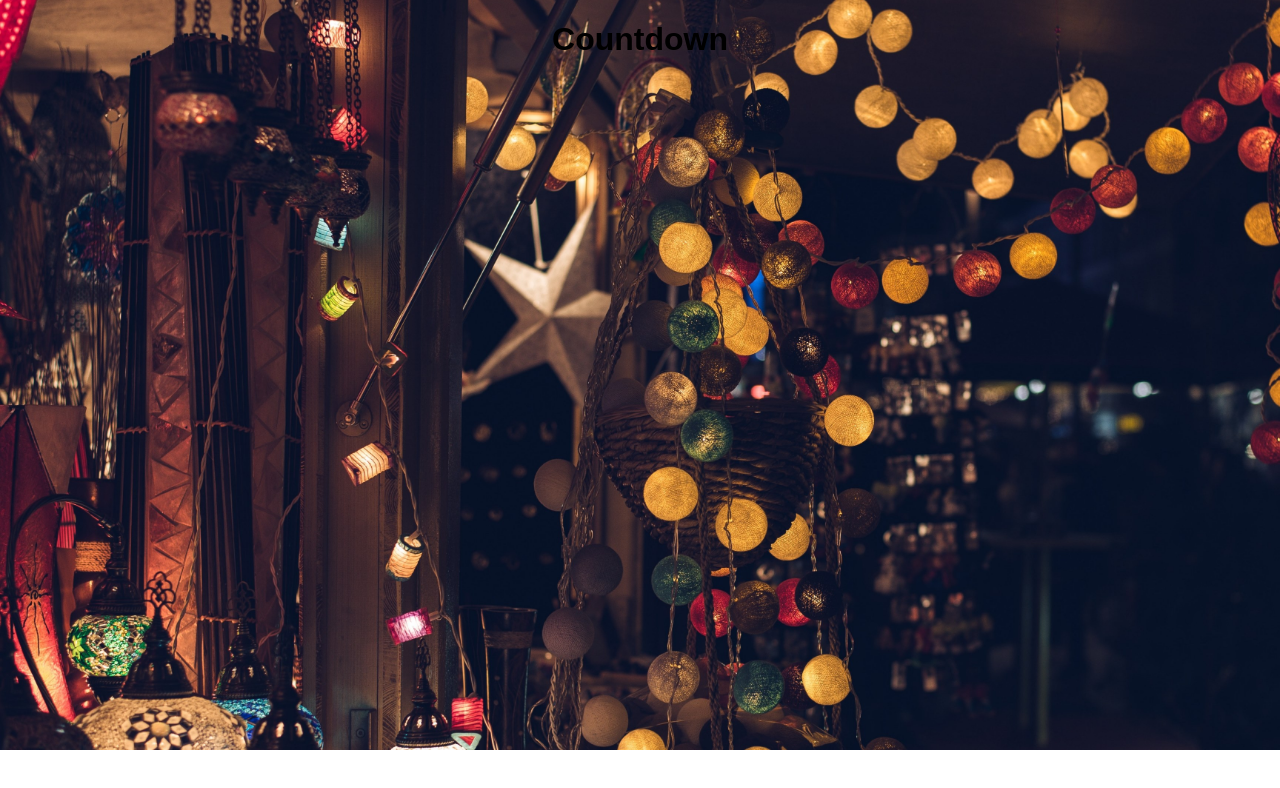
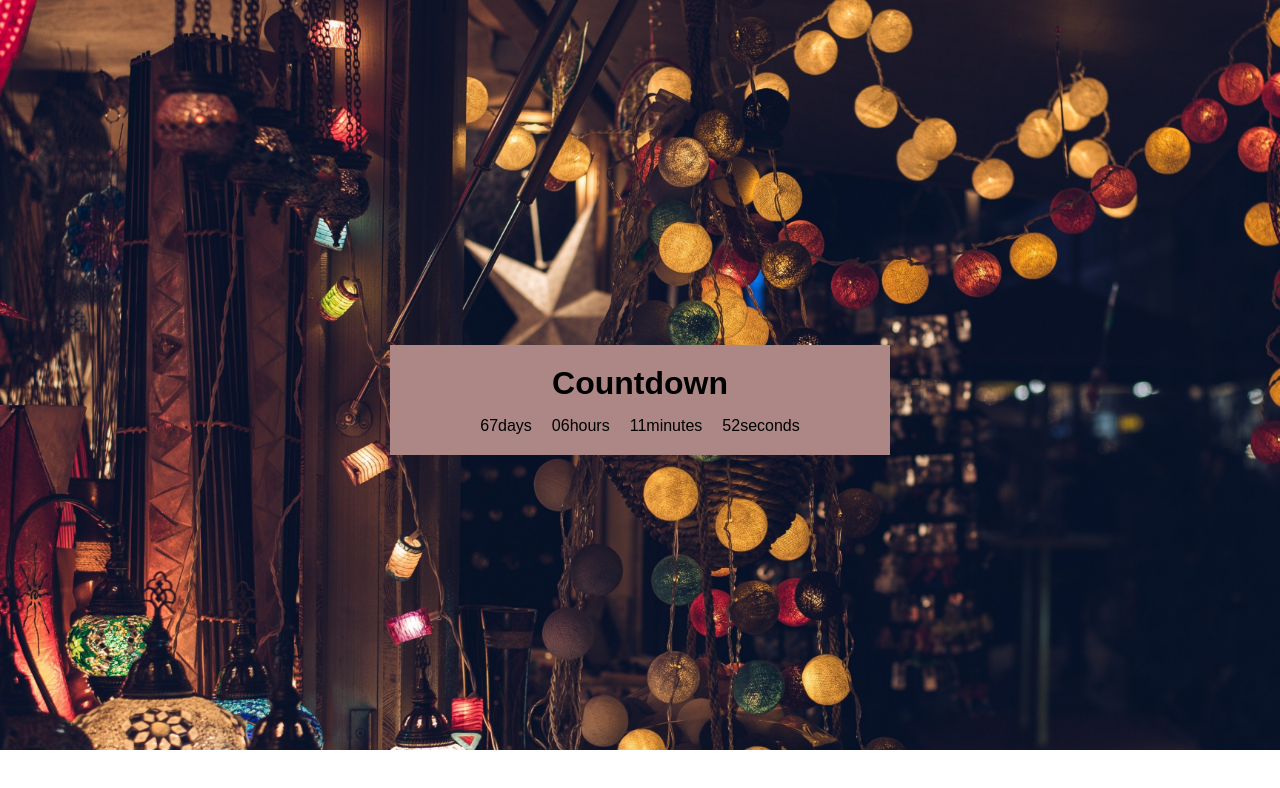
Before and after one commit to olgaodc/christmas-countdown, a React (Create React App) app: page / in a window 1280 px wide. Shown: the top 788 px of the page. Built offline with nearby package versions, Linux system fonts and the light colour scheme; the HTML template or start-up script is replaced by a standard one; a web font is replaced by a local one.

Commit message:
Countdown function added and spinner component created

```diff
--- a/src/components/countdown/countdown.js
+++ b/src/components/countdown/countdown.js
@@ -1,11 +1,70 @@
+import Spinner from '../spinner/spinner';
 import styles from './styles.module.css';
+import { useEffect, useState } from 'react';
 
 const Countdown = () => {
+  const [days, setDays] = useState(0);
+  const [hours, setHours] = useState(0);
+  const [minutes, setMinutes] = useState(0);
+  const [seconds, setSeconds] = useState(0);
+  const [loading, setLoading] = useState(true);
+
+  const countdown = () => {
+    const today = new Date().getTime();
+    const christmasDay = new Date('December 25, 2023 00:00:00').getTime();
+
+    const timeDifference = christmasDay - today;
+
+    const seconds = 1000;
+    const minutes = seconds * 60;
+    const hours = minutes * 60;
+    const days = hours * 24;
+
+    let timeDays = Math.floor(timeDifference / days);
+    let timeHours = Math.floor((timeDifference % days) / hours);
+    let timeMinutes = Math.floor((timeDifference % hours) / minutes);
+    let timeSeconds = Math.floor((timeDifference % minutes) / seconds);
+
+    timeHours = timeHours < 10 ? '0' + timeHours : timeHours;
+    timeMinutes = timeMinutes < 10 ? '0' + timeMinutes : timeMinutes;
+    timeSeconds = timeSeconds < 10 ? '0' + timeSeconds : timeSeconds;
+
+    setDays(timeDays);
+    setHours(timeHours);
+    setMinutes(timeMinutes);
+    setSeconds(timeSeconds);
+    setLoading(false);
+  }
+
+  useEffect(() => {
+    setInterval(countdown, 1000);
+  }, [])
+
   return (
     <div className={styles.countdownWrapper}>
+      {loading ? (<Spinner />) : (
         <div className={styles.countdown}>
-            <h1>Countdown</h1>
+          <h1 className={styles.title}>Countdown</h1>
+          <div className={styles.timer}>
+            <div className={styles.timerSection}>
+              <span id='days'>{days}</span>
+              <span>days</span>
             </div>
+            <div className={styles.timerSection}>
+              <span id='hours'>{hours}</span>
+              <span>hours</span>
+            </div>
+            <div className={styles.timerSection}>
+              <span id='minutes'>{minutes}</span>
+              <span>minutes</span>
+            </div>
+            <div className={styles.timerSection}>
+              <span id='seconds'>{seconds}</span>
+              <span>seconds</span>
+            </div>
+          </div>
+        </div>
+      )}
     </div>
   )
 }
--- a/src/components/countdown/styles.module.css
+++ b/src/components/countdown/styles.module.css
@@ -1,4 +1,28 @@
 .countdownWrapper {
+    min-height: 100vh;
     display: flex;
     justify-content: center;
+    align-items: center;
 }
+
+.countdown {
+    /* background-color: rgba(160, 157, 157, 0.288); */
+    background-color: #ad8686;
+    padding: 20px;
+    width: 500px;
+    /* color: #a1a1f3; */
+    display: flex;
+    justify-content: center;
+    flex-direction: column;
+}
+
+.title {
+    margin: 0 0 15px;
+    text-align: center;
+}
+
+.timer {
+    display: flex;
+    justify-content: center;
+    gap: 20px;
+}
--- /dev/null
+++ b/src/components/spinner/spinner.js
@@ -0,0 +1,10 @@
+import React from 'react';
+import styles from './styles.module.css';
+
+const Spinner = () => {
+  return (
+    <div className={styles.spinner}></div>
+  )
+}
+
+export default Spinner
--- /dev/null
+++ b/src/components/spinner/styles.module.css
@@ -0,0 +1,24 @@
+.spinner {
+    display: inline-block;
+    width: 80px;
+    height: 80px;
+  }
+  .spinner:after {
+    content: " ";
+    display: block;
+    width: 64px;
+    height: 64px;
+    margin: 8px;
+    border-radius: 50%;
+    border: 6px solid #fff;
+    border-color: #fff transparent #fff transparent;
+    animation: spinner 1.2s linear infinite;
+  }
+  @keyframes spinner {
+    0% {
+      transform: rotate(0deg);
+    }
+    100% {
+      transform: rotate(360deg);
+    }
+  }
--- a/src/index.css
+++ b/src/index.css
@@ -1,7 +1,10 @@
+*, *::before, *::after {
+  box-sizing: border-box;
+}
+
 body {
   margin: 0;
   font-family: 'Tilt Neon', sans-serif;
   -webkit-font-smoothing: antialiased;
   -moz-osx-font-smoothing: grayscale;
-  box-sizing: border-box;
 }
```
Lines whose indentation alone changed are shown as unchanged.
